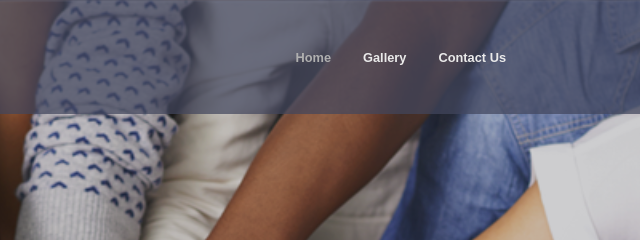
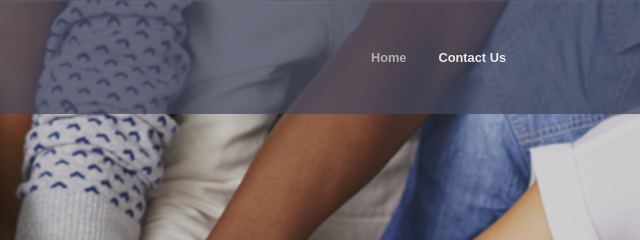
Before and after one commit to ChanceSQ/SmallChangePTBO, a plain HTML site: page index.html in a window 1280 px wide. Shown: the top 240 px of the page, 566-1206 px from the left. Drawn offline with Linux system fonts and the light colour scheme; a web font is replaced by a local one.

Commit message:
removed nav link to gallery

```diff
--- a/index.html
+++ b/index.html
@@ -41,7 +41,7 @@
           /></a>
           <ul>
             <li><a href="index.html" class="active">Home</a></li>
-            <li><a href="photos.html">Gallery</a></li>
+            <!-- <li><a href="photos.html">Gallery</a></li> -->
             <li><a href="mailto:smallchangeptbo@gmail.com">Contact Us</a></li>
             <!-- <li><a href="about.html">About Us</a></li> -->
             <!-- <li><a href="contact.html">Contact</a></li> -->
```
